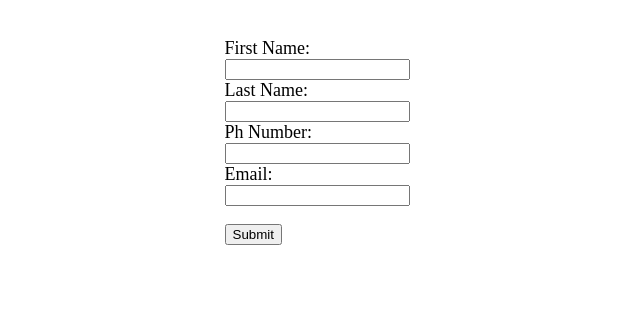
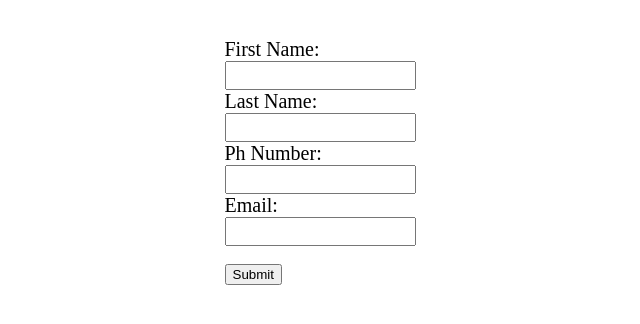
Before and after one commit to pavantamidala/angular-dummy-project, an Angular app: page / in a window 1280 px wide. Shown: the top 324 px of the page, without its empty margins (283-923 px from the left). Built offline with nearby package versions, Linux system fonts and the light colour scheme.

Commit message:
changed fontsize of the label

```diff
--- a/src/app/form/form.component.css
+++ b/src/app/form/form.component.css
@@ -11,8 +11,12 @@
 
   justify-content: center;
 }
-label { display: block ;font-size: large; }
-/* input { margin: 0; padding: 0; } */
+label { display: block;
+    font-size: 20px;
+ }
+input {
+   padding: 5px;
+}
 .content {
   display: flex;
   margin-top: 3%;
--- a/src/app/form/form.component.ts
+++ b/src/app/form/form.component.ts
@@ -57,13 +57,13 @@ export class FormComponent {
   editHandle(id) {
 
     console.log(id);
-    let temp = this.allUsers.find((obj) => {
+    let editedUsers = this.allUsers.find((obj) => {
       return obj.id === id;
     });
-    this.user.firstName = temp.firstName;
-    this.user.lastName = temp.lastName;
-    this.user.number = temp.number;
-    this.user.email = temp.email;
+    this.user.firstName = editedUsers.firstName;
+    this.user.lastName = editedUsers.lastName;
+    this.user.number = editedUsers.number;
+    this.user.email = editedUsers.email;
     this.allUsers = this.allUsers.filter((obj) => {
       return obj.id !== id;
     });
```
